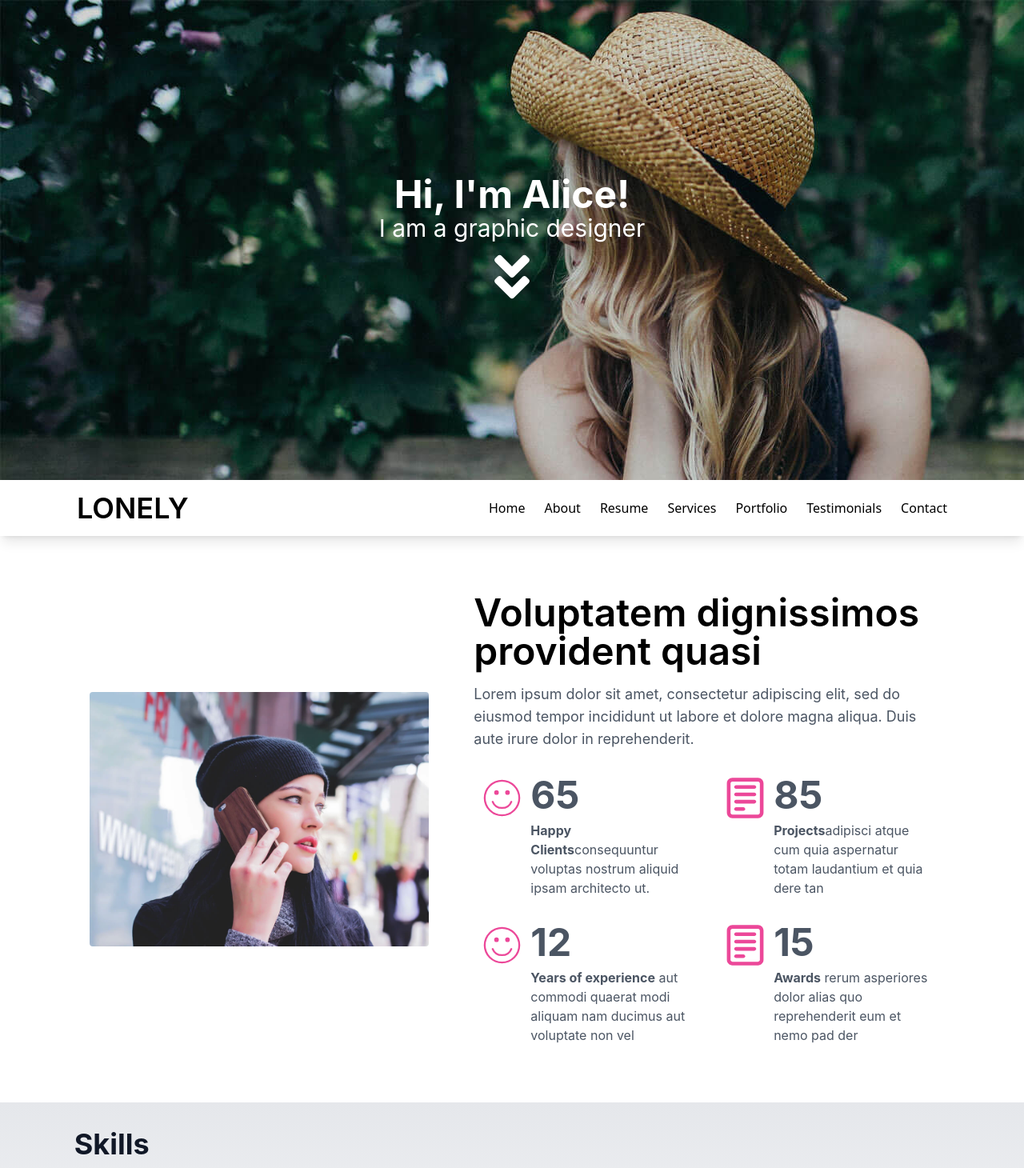
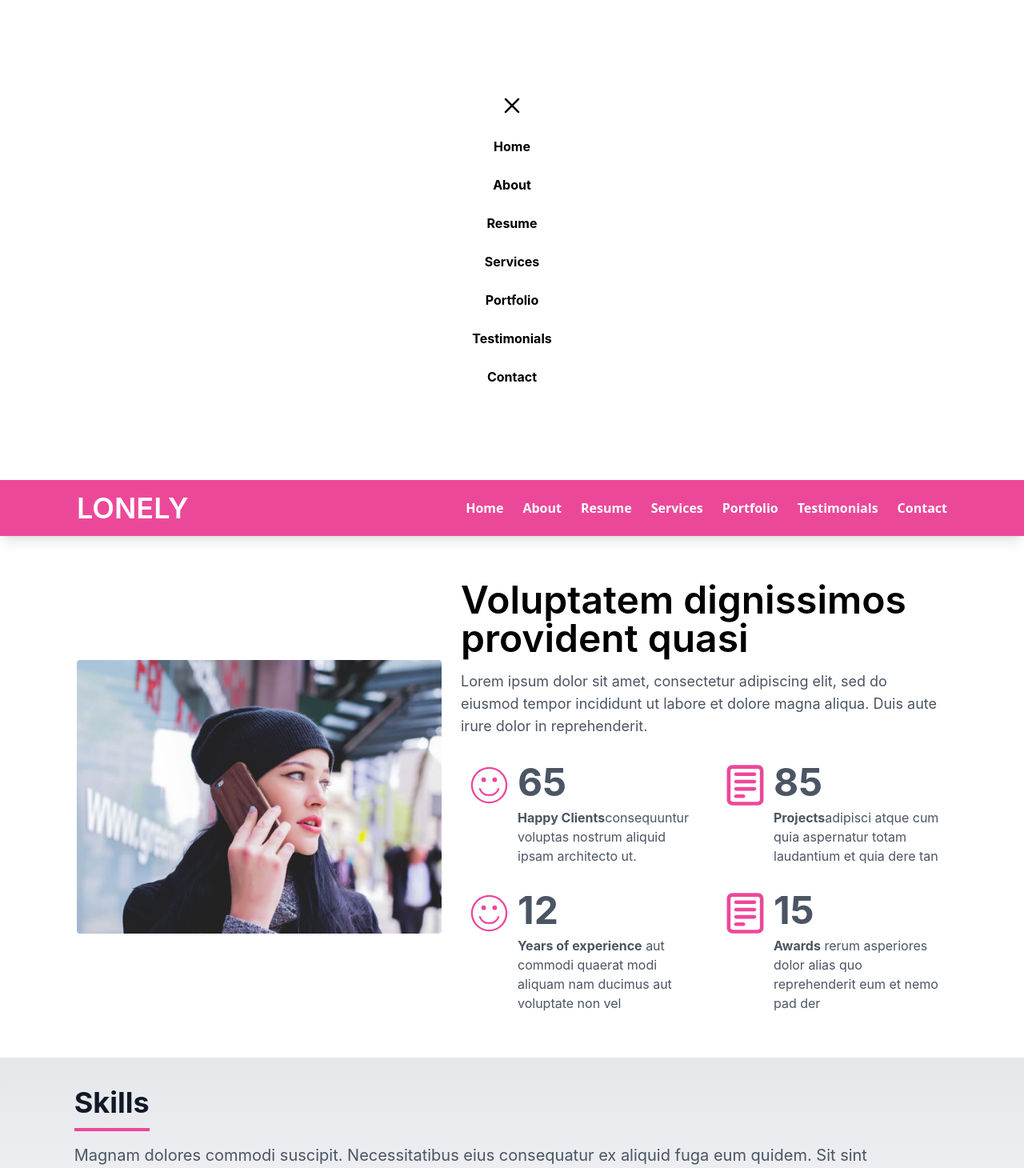
Before and after one commit to erchandraprakash1999/LonelyPortfolio-12-july, a React (Create React App) app: page / in a window 1280 px wide. Shown: the top 1460 px of the page at 80% size. Built offline with nearby package versions, Linux system fonts and the light colour scheme.

Commit message:
done Commit

```diff
--- a/src/App.js
+++ b/src/App.js
@@ -13,7 +13,7 @@ import About from './components/About';
 import { Element } from 'react-scroll';
 function App() {
   return (
-    <>
+    <div className='relative'>
     <Element name='home'>
     <HeaderImageSection />
     </Element>
@@ -26,7 +26,7 @@ function App() {
     <Element name="portfolio"><PortfolioImage/></Element>
     <Element name="testimonials"><Testimonials/></Element>
     <Element name="contact"><ContactForm/></Element>
-    </>
+    </div>
   )
 }
 export default App;
--- a/src/components/About.js
+++ b/src/components/About.js
@@ -4,11 +4,11 @@ export default function About() {
   return (
     <>
       <main >
-    <div id='about' className="flex flex-col lg:flex-row items-center gap-6 justify-center p-8 w-[90%] mx-auto m-6 ">
-        <div className="w-full lg:w-[45%] p-4">
+    <div id='about' className="flex flex-col lg:flex-row items-center gap-6 justify-center p-4 sm:p-8 w-[90%] mx-auto m-6 ">
+        <div className="w-full lg:w-[45%] ">
             <img src={about.image} alt="Woman on Phone" className="rounded"/>
         </div>
-        <div className="w-full lg:w-[60%] p-4">
+        <div className="w-full lg:w-[60%] ">
             <h1 className= " text-3xl md:text-5xl font-semibold mb-4">{about.title}</h1>
             <p className="text-gray-600 mb-8 text-lg">{about.description}</p>
             <div className="grid grid-cols-1 md:grid-cols-2 gap-8">
--- a/src/components/Contact.js
+++ b/src/components/Contact.js
@@ -18,12 +18,12 @@ const ContactForm = () => {
           <p className="mt-2 text-gray-600">
             Cras fermentum odio eu feugiat. Justo eget magna fermentum iaculis eu non diam phasellus. Scelerisque felis imperdiet proin fermentum leo. Amet volutpat consequat mauris nunc congue.
           </p>
-          <div className="flex space-x-4 mt-4">
+          {/* <div className="flex space-x-4 mt-4">
             <a href="#" className="text-pink-500"><i className="fab fa-twitter"></i></a>
             <a href="#" className="text-pink-500"><i className="fab fa-facebook"></i></a>
             <a href="#" className="text-pink-500"><i className="fab fa-instagram"></i></a>
             <a href="#" className="text-pink-500"><i className="fab fa-linkedin"></i></a>
-          </div>
+          </div> */}
           </div>
         <div className="space-y-4 text-gray-600">
           <p><i className="fas fa-map-marker-alt text-pink-500 mr-2"></i>A108 Adam Street, New York, NY 535022</p>
--- a/src/components/Navigation.js
+++ b/src/components/Navigation.js
@@ -2,11 +2,22 @@ import React from 'react'
 import { navbar } from '../data'
 import { GiHamburgerMenu } from 'react-icons/gi'
 import { Link } from 'react-scroll'
+import { CgClose } from 'react-icons/cg';
 export default function Navigation() {
+        const [activeNav, setActiveNav] = React.useState(true);
+        const handleCloseNav =()=>{
+                setActiveNav(!activeNav);
+        }
   return (
-    <div>
-      <header>
-        <nav className=' h-[70px] shadow-lg '>
+    <>
+    <ul className={` list-none bg-white flex gap-6 flex-col absolute z-50 top-0 left-0 h-[75vh] justify-center items-center w-full  text-black ${activeNav?'block':'hidden'} `}>
+        <button onClick={handleCloseNav}  className=' float-right'><CgClose fontSize={30}/></button>
+                                {navbar.navitem.map((item,i)=>{
+                                return <li className='hover:bg-gray-300 capitalize cursor-pointer font-bold'><Link to={item} smooth duration={100}>{item}</Link></li>
+                                })  }
+        </ul>
+      <header className='sticky top-0  z-30 bg-pink-500 text-white'>
+        <nav className=' h-[70px] shadow-lg  '>
                 <div className="flex justify-between items-center w-[85%] h-full mx-auto ">
                 <div className=" uppercase text-4xl font-semibold">
                         {navbar.name}
@@ -14,14 +25,15 @@ export default function Navigation() {
                 <div className='h-min font-sans hidden lg:block'>
                         <ul className=' list-none flex gap-6 '>
                                 {navbar.navitem.map((item,i)=>{
-                                return <li className=' capitalize cursor-pointer'><Link to={item} smooth duration={100}>{item}</Link></li>
+                                return <li className=' capitalize cursor-pointer font-bold'><Link to={item} smooth duration={100}>{item}</Link></li>
                                 })  }
                         </ul>
+
                 </div>
-                 <button className='px-3 py-1 border-2 border-gray-600 lg:hidden block'>  <GiHamburgerMenu fontSize={25}/></button>
+                 <button className='px-3 py-1  lg:hidden block' onClick={()=>setActiveNav(true)}>  <GiHamburgerMenu fontSize={30}/></button>
                 </div>
         </nav>
     </header>
-    </div>
+    </>
   )
 }
--- a/src/components/Resume.js
+++ b/src/components/Resume.js
@@ -7,7 +7,7 @@ export default function Resume() {
     }
   return (
     <>
-      <div className=" mx-auto bg-[linear-gradient(180deg,#f2f6f9,#fff)] p-8 rounded-lg shadow-lg text-[#5a656e] text-xl">
+      <div className=" mx-auto bg-[linear-gradient(180deg,#f2f6f9,#fff)] px-4 sm:px-8 py-8 rounded-lg shadow-lg text-[#5a656e] text-xl">
         <div className="w-[90%] mx-auto">
         <header className="mb-8">
             <h1 className="text-4xl font-bold text-[#345676] pb-3 border-b-4 border-pink-500 w-min">{Resume.title}</h1>
--- a/src/components/Services.js
+++ b/src/components/Services.js
@@ -4,7 +4,7 @@ import { services } from '../data'
 export default function Services() {
   return (
     <div className='bg-[linear-gradient(180deg,#f2f6f9,#fff)] '>
-       <div className="mx-auto p-5 xl:p-8 rounded-lg w-[90%]">
+       <div className="mx-auto px-4 sm:px-5 xl:px-8 py-8 rounded-lg w-[90%]">
         <section className=" mb-8">
             <h2 className="text-4xl font-bold text-gray-900 pb-3 border-b-4 border-pink-500 w-min">{services.title}</h2>
             <p className="mt-2 text-xl text-gray-600">{services.description}</p>
--- a/src/components/Skills.js
+++ b/src/components/Skills.js
@@ -4,7 +4,7 @@ import { skills } from '../data';
 export default function Skills() {
   return (
     <>
-      <div className=" mx-auto p-8  bg-[linear-gradient(#e5e7eb,white)]">
+      <div className=" mx-auto px-5 sm:px-8  py-9 bg-[linear-gradient(#e5e7eb,white)]">
         <div className="w-[90%] mx-auto">
         <div className="">
             <h2 className="text-4xl font-bold text-gray-900 pb-3 border-b-4 border-pink-500 w-min">{skills.title}</h2>
--- a/src/components/Testimonials.js
+++ b/src/components/Testimonials.js
@@ -16,11 +16,11 @@ export default function Testimonials() {
 
   return (
     <div className=' bg-[linear-gradient(180deg,#f2f6f9,#fff)] p-8'>
-      <section id="testimonials" className=" py-12">
+      <section id="testimonials" className=" py-8">
         <div className="container mx-auto">
             <div className=" mb-12">
                 <h2 className="text-4xl font-bold text-[#345676] pb-3 border-b-4 border-pink-500 w-min">{testimonials.title}</h2>
-                <p className="mt-2 text-xl text-gray-600">{testimonials.description}</p>
+                <p className="mt-2 text-lg sm:text-xl text-gray-600 ">{testimonials.description}</p>
             </div>
             <div className=" space-x-5">
   <Slider {...settings}  responsive={[{breakpoint:600,settings:{slidesToShow:1}},{breakpoint:1024,settings:{slidesToShow:2},}]} >
--- a/src/components/headerImageSection.js
+++ b/src/components/headerImageSection.js
@@ -8,7 +8,7 @@ import { Link } from 'react-scroll';
       <section className={`flex flex-col items-center justify-center h-[75vh] text-white `} style={{background:`url(${window.location.origin+headerSection.image})`}}>
     <p className='text-5xl font-bold '>{headerSection.title}</p>
         <p className=" text-3xl">{headerSection.description}</p>
-       <div className='hover:text-pink-500 mt-2 relative top-0 hover:top-2 transition-[top] '><Link  to="about" smooth duration={100}><FaAngleDoubleDown  fontSize={70} /></Link></div>
+       <div className='hover:text-pink-500 mt-2  top-0 hover:top-2 transition-[top] '><Link  to="about" smooth duration={100}><FaAngleDoubleDown  fontSize={70} /></Link></div>
     </section>
     </div>
   )
```
